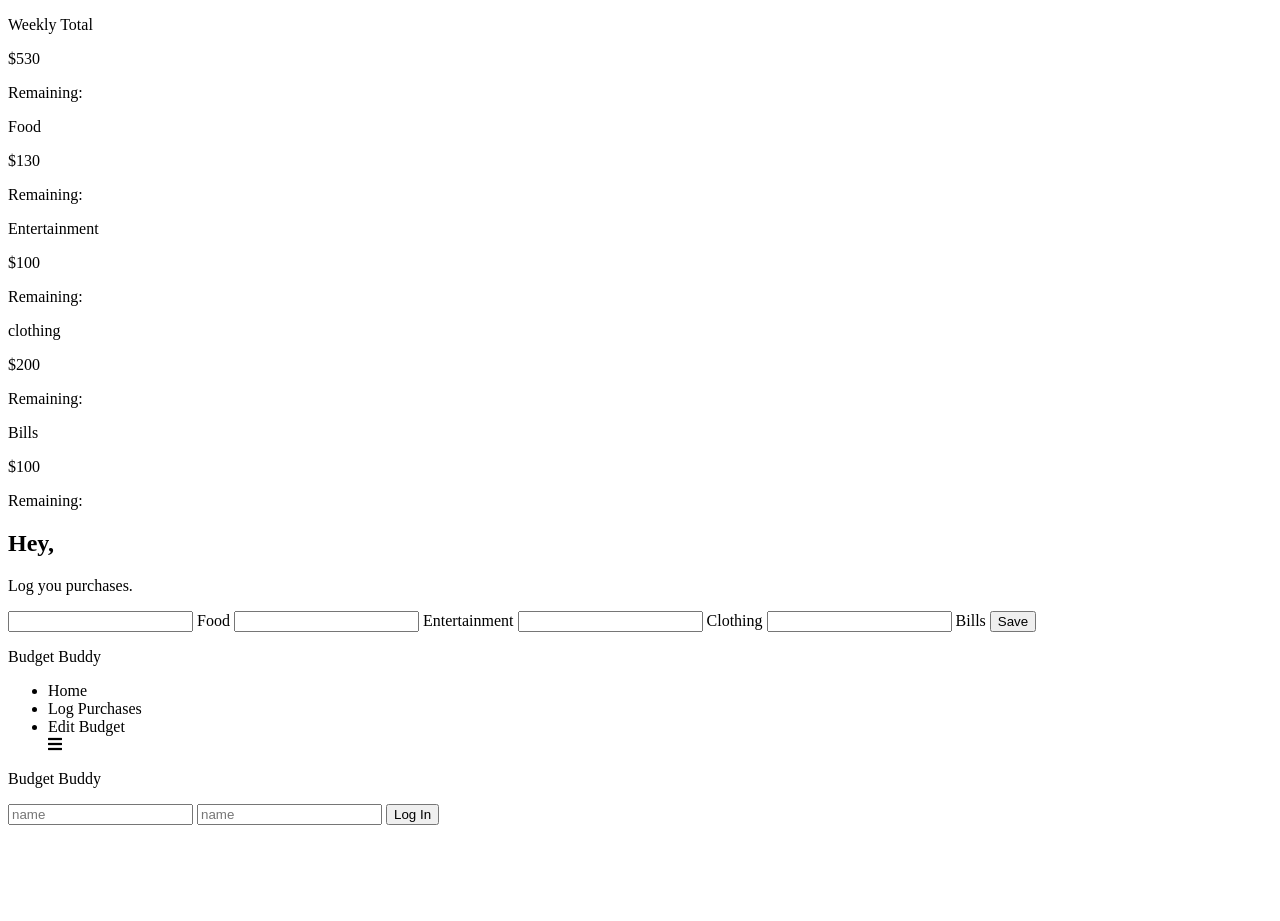
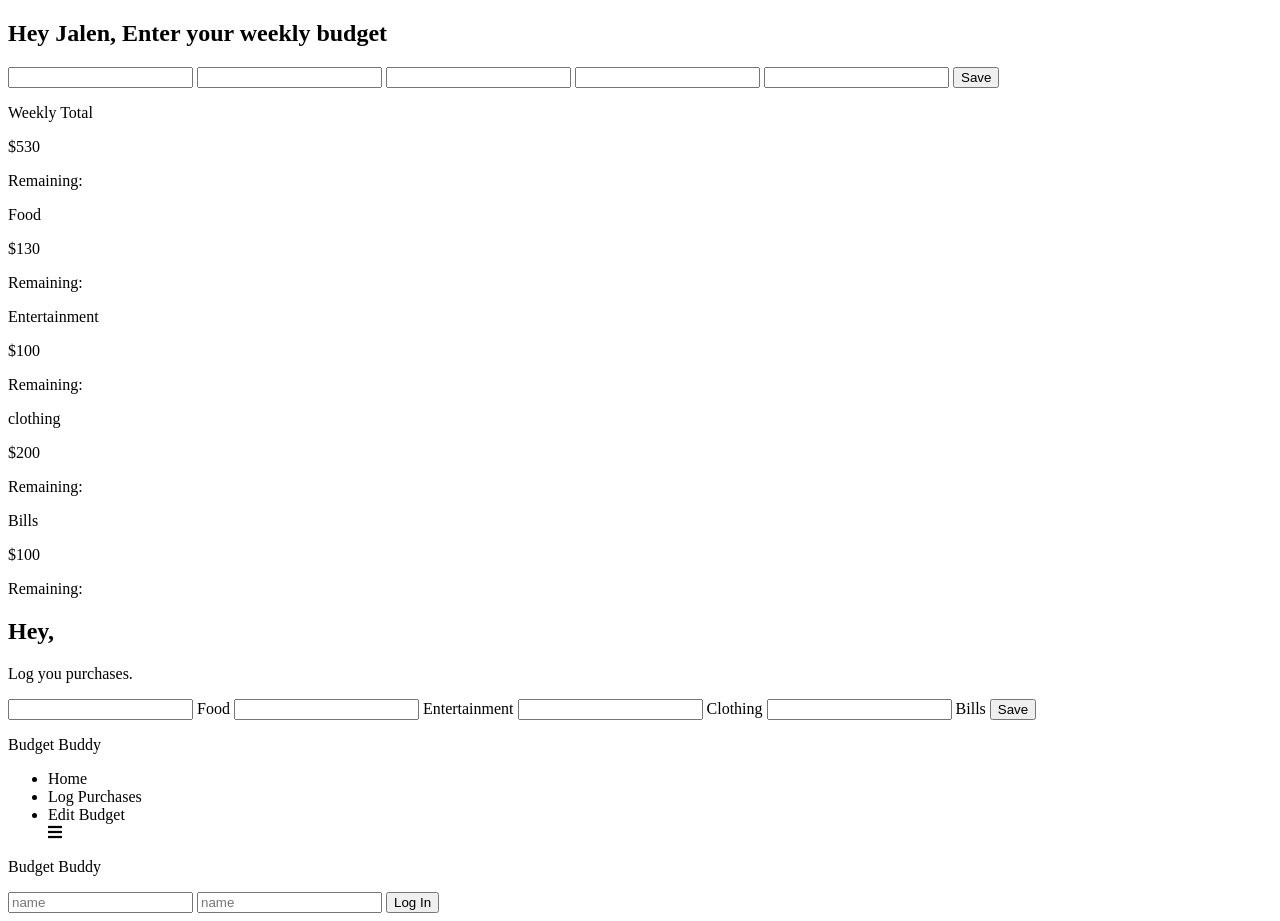
Before and after one commit to arenick/budget_buddy, a plain HTML site: page index.html in a window 1280 px wide. Before the commit the page ends 833 px from the top, so only its background shows below. Drawn offline with nearby package versions, Linux system fonts and the light colour scheme.

Commit message:
my updates

```diff
--- a/index.html
+++ b/index.html
@@ -9,6 +9,16 @@
     <title>Budget Buddy</title>
 </head>
 <body>
+    <H2> Hey Jalen, Enter your weekly budget</H2>
+    <section class="enterweeklybudget">
+                    <input type="text" id="WeeklyTotal" name="Weekly Total">
+                    <input type="text" id="Food" name="Food">
+                    <input type="text" id="Entertainment" name="Entertainment">
+                    <input type="text" id="Clothing" name="Clothing">
+                    <input type="text" id ="Bills" name="Bills">
+
+                    <button type="button" class="Save">Save</button>
+
 
 	<section class="weekly__total--container">
 		<div class="weekly__total">
```
